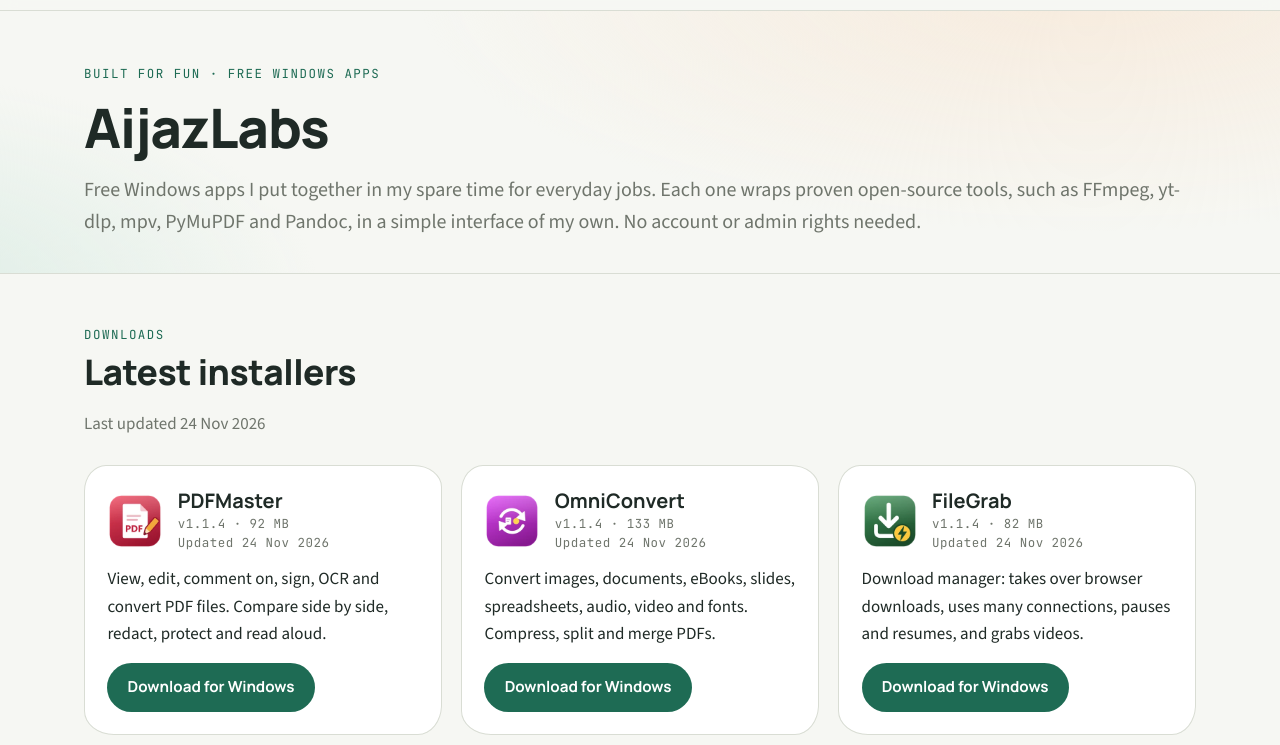
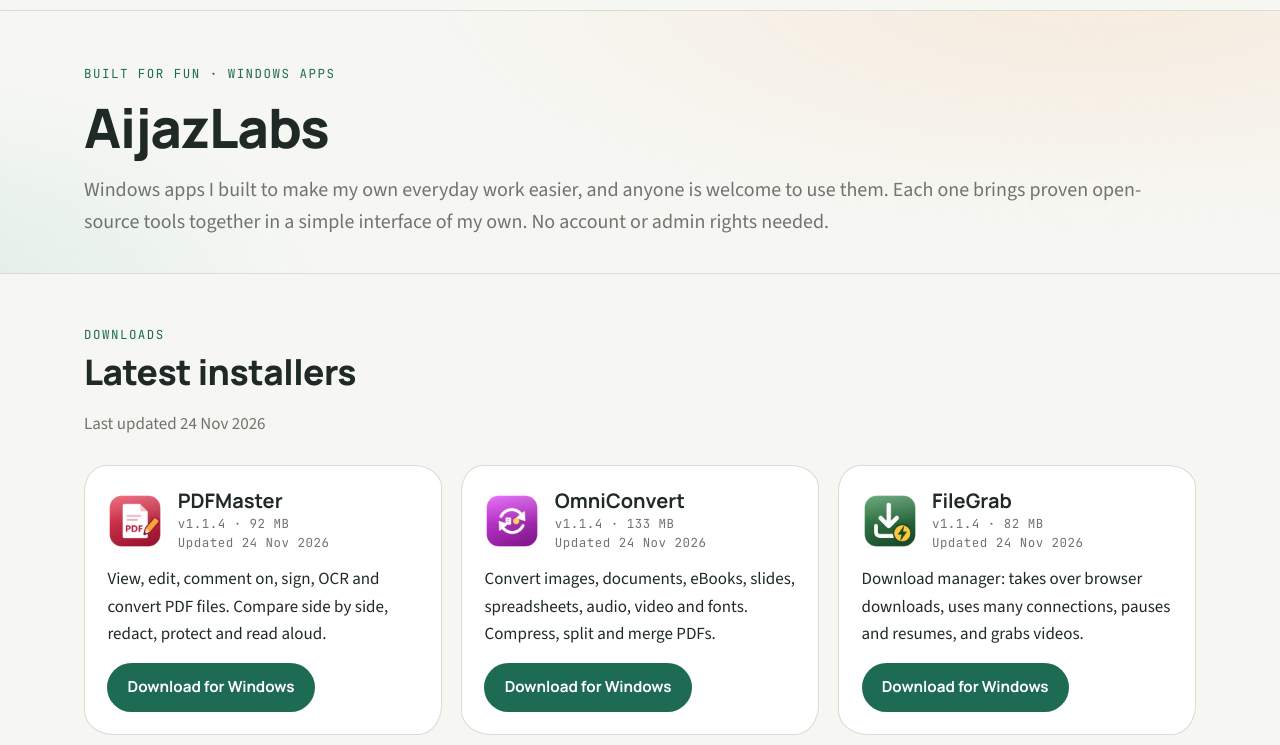
Before and after one commit to digitalAijaz/Website, a plain HTML site: page apps.html in a window 1280 px wide. Shown: the part 55-800 px from the top of the page. Drawn offline with nearby package versions, Linux system fonts and the light colour scheme; no server answers.

Commit message:
AijazLabs page: reword intro
Co-Authored-By: Claude Opus 5.5 <noreply@anthropic.com>

```diff
--- a/apps.html
+++ b/apps.html
@@ -4,7 +4,7 @@
 <meta charset="utf-8">
 <meta name="viewport" content="width=device-width, initial-scale=1">
 <title>Apps · Dr. Mohd Aijaz Siddiqui</title>
-<meta name="description" content="Free Windows apps I build for fun under the AijazLabs name: PDF editor, file converter, downloaders, video player, plotter, folder locker, tab saver and more. Always the latest installers.">
+<meta name="description" content="Windows apps I build for fun under the AijazLabs name: PDF editor, file converter, downloaders, video player, plotter, folder locker, tab saver and more. Always the latest installers.">
 <link rel="preconnect" href="https://fonts.googleapis.com">
 <link rel="preconnect" href="https://fonts.gstatic.com" crossorigin>
 <link rel="stylesheet" href="https://fonts.googleapis.com/css2?family=JetBrains+Mono:wght@400;600&family=Manrope:wght@600;700;800&family=Source+Sans+3:ital,wght@0,400;0,600;0,700;1,400&display=swap">
@@ -36,9 +36,9 @@
 <main>
   <section class="hero page-hero">
     <div class="wrap">
-      <span class="eyebrow">Built for fun · Free Windows apps</span>
+      <span class="eyebrow">Built for fun · Windows apps</span>
       <h1>AijazLabs</h1>
-      <p>Free Windows apps I put together in my spare time for everyday jobs. Each one wraps proven open-source tools, such as FFmpeg, yt-dlp, mpv, PyMuPDF and Pandoc, in a simple interface of my own. No account or admin rights needed.</p>
+      <p>Windows apps I built to make my own everyday work easier, and anyone is welcome to use them. Each one brings proven open-source tools together in a simple interface of my own. No account or admin rights needed.</p>
     </div>
   </section>
 
```
